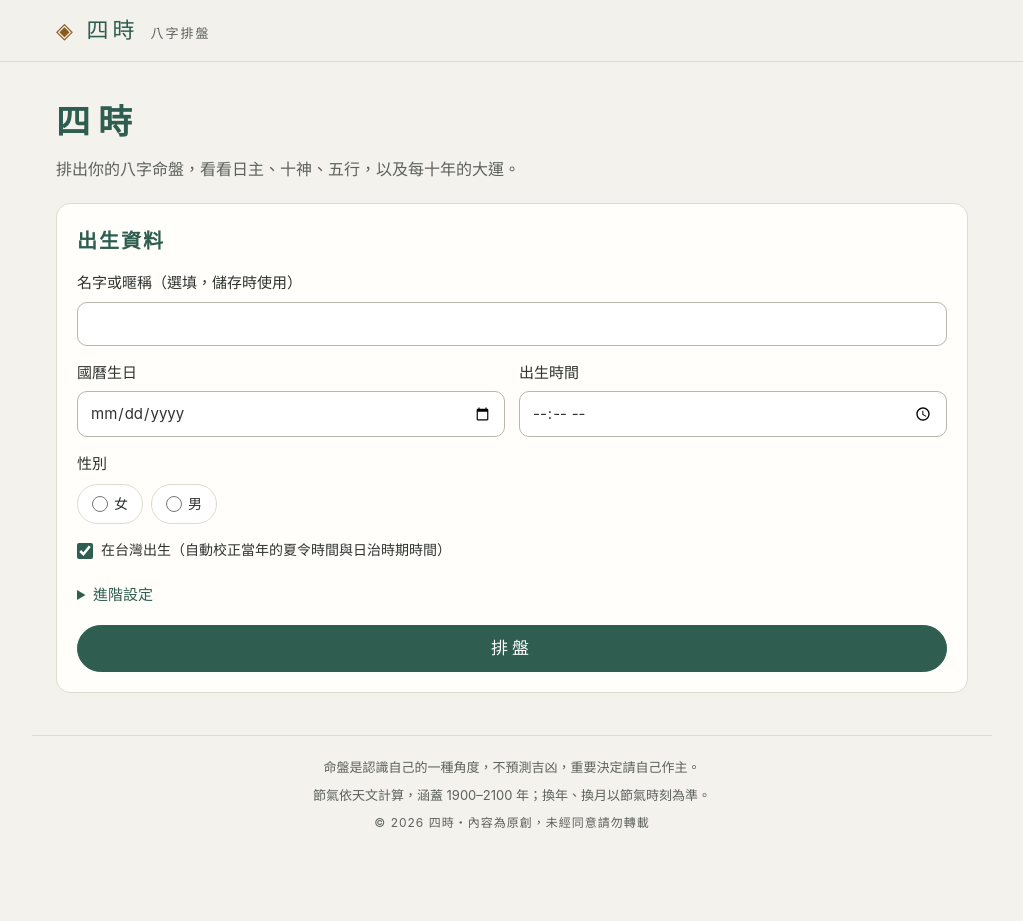
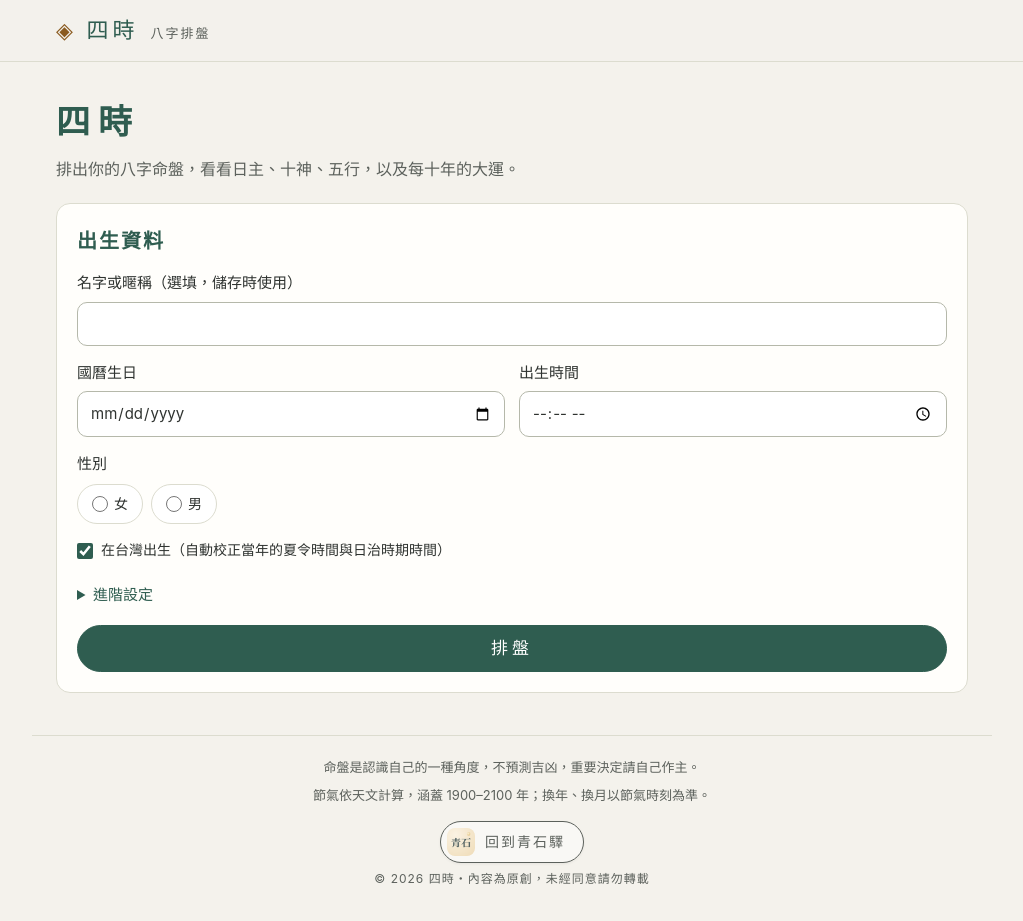
Before and after one commit to imqingstone/sishi, a plain HTML site: page docs/index.html in a window 1280 px wide. Shown: the whole page, without its empty margins (128-1151 px from the left). Before the commit the page ends 865 px from the top, so only its background shows below. Drawn offline with Linux system fonts and the light colour scheme.

Commit message:
頁尾加上「回到青石驛」按鈕 (#7)
* Build the 四時 八字 chart site

A static site that turns a birth date and time into a four-pillar chart
with ten gods, hidden stems, five-element counts, luck pillars and flow
years, plus plain-language notes. Solar terms for 1900-2101 are computed
from astronomy and checked against published times; Taiwan's historical
daylight saving and occupation-era time and optional true solar time are
handled as in 紫垣. Saved charts stay in the browser.

Co-Authored-By: Claude Opus 5.5 <noreply@anthropic.com>
Claude-Session: https://claude.ai/code/session_01DWRUU4NfxA6xwrtQRbGZkE

* 加上合沖刑害與神煞

Co-Authored-By: Claude Fable 5.2 <noreply@anthropic.com>
Claude-Session: https://claude.ai/code/session_01DWRUU4NfxA6xwrtQRbGZkE

* 加上日主配十神的解說（一百段）

Co-Authored-By: Claude Fable 5.2 <noreply@anthropic.com>
Claude-Session: https://claude.ai/code/session_01DWRUU4NfxA6xwrtQRbGZkE

* 流年顯示與命盤、大運的合沖刑害

Co-Authored-By: Claude Fable 5.2 <noreply@anthropic.com>
Claude-Session: https://claude.ai/code/session_01DWRUU4NfxA6xwrtQRbGZkE

* 加上主畫面圖示

Co-Authored-By: Claude Opus 5.5 <noreply@anthropic.com>
Claude-Session: https://claude.ai/code/session_01DWRUU4NfxA6xwrtQRbGZkE

* 加上白話總結

Co-Authored-By: Claude Opus 5.5 <noreply@anthropic.com>
Claude-Session: https://claude.ai/code/session_01DWRUU4NfxA6xwrtQRbGZkE

* 頁尾加上回到青石驛的連結

Co-Authored-By: Claude Opus 5.5 <noreply@anthropic.com>
Claude-Session: https://claude.ai/code/session_01DWRUU4NfxA6xwrtQRbGZkE

* 「回到青石驛」改成附圖示的按鈕

Co-Authored-By: Claude Opus 5.5 <noreply@anthropic.com>
Claude-Session: https://claude.ai/code/session_01DWRUU4NfxA6xwrtQRbGZkE

---------

Co-authored-by: Claude <noreply@anthropic.com>

```diff
--- a/docs/index.html
+++ b/docs/index.html
@@ -48,7 +48,7 @@
 <details class="box legend"><summary>名詞說明</summary><dl id="terms"></dl></details>
 </section>
 </main>
-<footer><p>命盤是認識自己的一種角度，不預測吉凶，重要決定請自己作主。</p><p>節氣依天文計算，涵蓋 1900–2100 年；換年、換月以節氣時刻為準。</p><small id="usage" class="usage" hidden></small><small class="copyright">© 2026 四時・內容為原創，未經同意請勿轉載</small></footer>
+<footer><p>命盤是認識自己的一種角度，不預測吉凶，重要決定請自己作主。</p><p>節氣依天文計算，涵蓋 1900–2100 年；換年、換月以節氣時刻為準。</p><small id="usage" class="usage" hidden></small><a class="home-link" href="https://imqingstone.github.io/"><img src="qingstone.png" alt="" width="28" height="28"><span>回到青石驛</span></a><small class="copyright">© 2026 四時・內容為原創，未經同意請勿轉載</small></footer>
 <div id="status" class="toast" role="status" aria-live="polite"></div>
 <noscript>請啟用 JavaScript 才能排盤。</noscript>
 <script src="terms.js"></script><script src="engine.js"></script><script src="texts.js"></script><script src="dmgods.js"></script><script src="summary.js"></script><script src="app.js"></script>
--- a/docs/style.css
+++ b/docs/style.css
@@ -111,3 +111,8 @@ footer p{margin:0 0 6px}
  .flow .gz{font-size:17px}
 }
 @media(prefers-reduced-motion:reduce){.toast{transition:none}}
+
+.home-link{display:flex;align-items:center;gap:10px;width:fit-content;margin:14px auto 6px;padding:6px 18px 6px 6px;border:1px solid currentColor;border-radius:999px;font-size:14px;letter-spacing:2px;line-height:1.4;color:inherit;text-decoration:none;background:rgba(255,255,255,.45);box-shadow:0 1px 3px rgba(0,0,0,.06);transition:transform .15s}
+.home-link img{width:28px;height:28px;border-radius:8px;flex:none;display:block}
+.home-link:hover{transform:translateY(-1px)}
+@media(prefers-reduced-motion:reduce){.home-link{transition:none}.home-link:hover{transform:none}}
```
Also changed, not shown: docs/qingstone.png (added).
